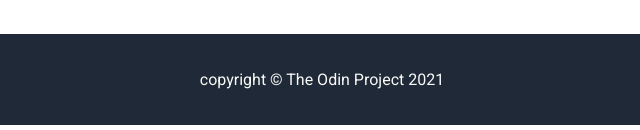
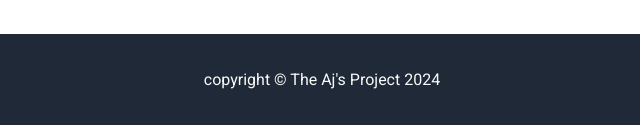
Before and after one commit to Ajay-Mulewa/flexbox-practice-project, a plain HTML site: page index.html in a window 1280 px wide. Shown: the part 1260-1390 px from the top of the page, 318-958 px from the left. Drawn offline with Linux system fonts and the light colour scheme.

Commit message:
Changed copyright

```diff
--- a/index.html
+++ b/index.html
@@ -78,7 +78,7 @@
         </section>
     </main>
     <footer>
-        <p>copyright © The Odin Project 2021</p>
+        <p>copyright © The Aj's Project 2024</p>
     </footer>
 </body>
 </html>
```
